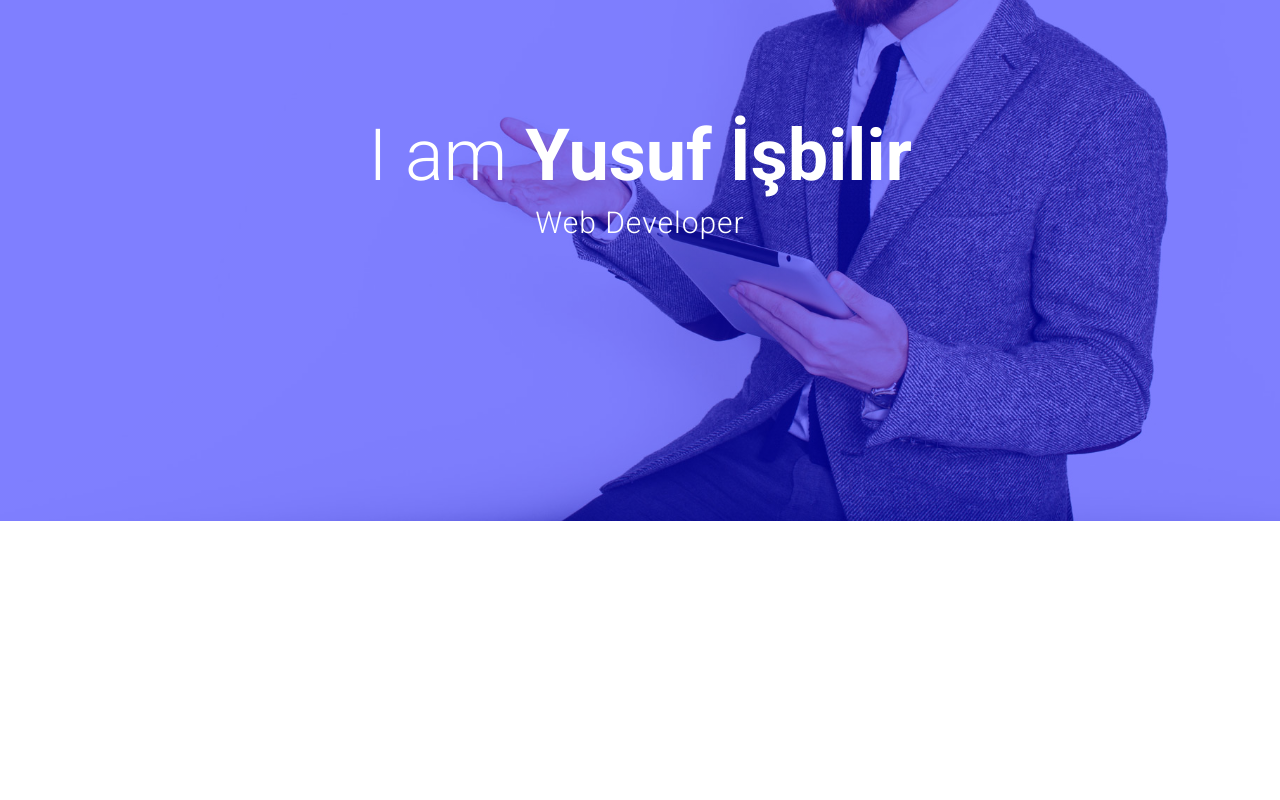
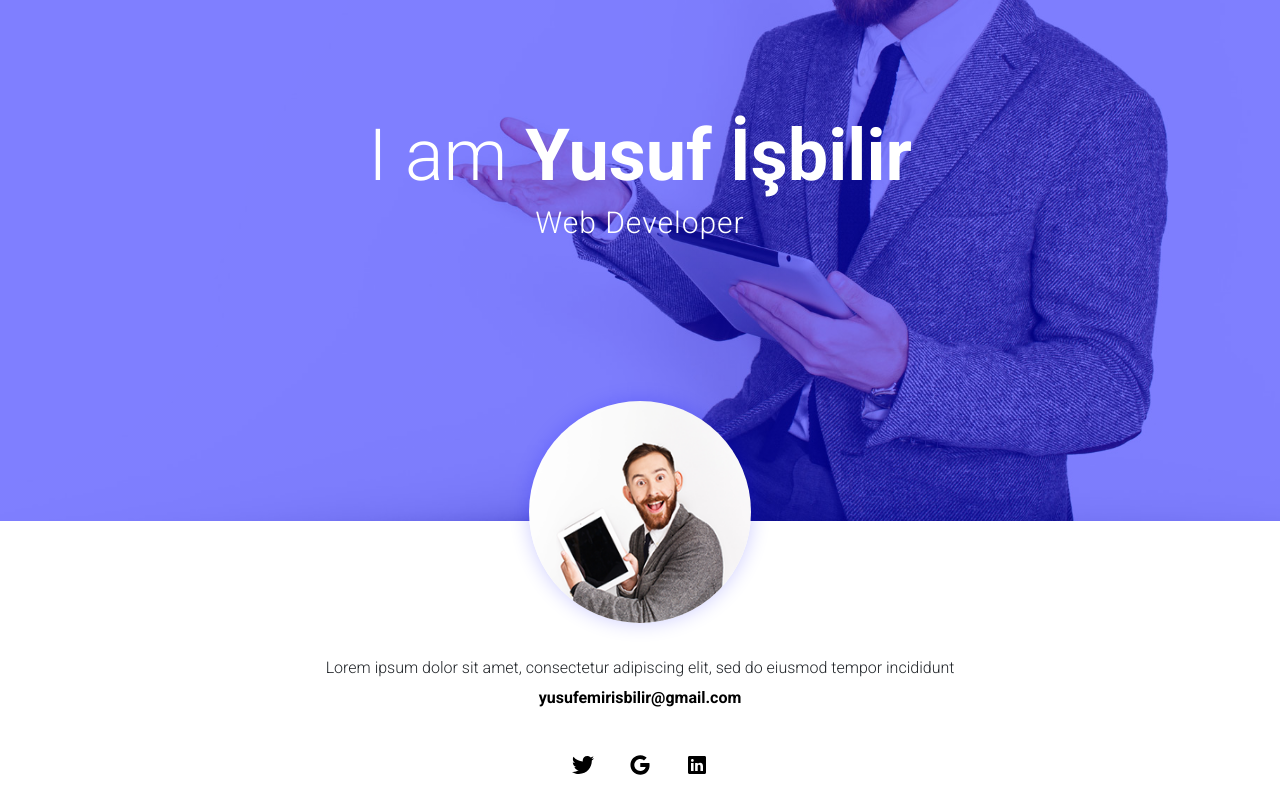
Before and after one commit to yusufisbilir/Re-Blog, a plain HTML site: page docs/index.html in a window 1280 px wide. Shown: the part 379-1179 px from the top of the page. Before the commit the page ends 900 px from the top, so only its background shows below. Drawn offline with nearby package versions, Linux system fonts and the light colour scheme.

Commit message:
author part done

```diff
--- a/docs/css/main.css
+++ b/docs/css/main.css
@@ -51,3 +51,53 @@ nav.header-menu ul li a:hover{
     letter-spacing: 1px;
 }
 /* header end */
+
+
+/* author start */
+.author-content{
+    margin-top: -120px;
+}
+.author-image{
+    width: 222px;
+    height: 222px;
+    border-radius: 100%;
+    overflow: hidden;
+    margin: 0 auto;
+    margin-bottom: 30px;
+    box-shadow: 0 0 20px rgba(0, 0, 255, 0.2);
+}
+.author-image img{
+    width: 100%;
+    height: auto;
+}
+.author-text p{
+    text-align: center;
+    font-size: 16px;
+    font-weight: 100;
+    line-height: 30px;
+}
+.author-text span{
+    display: block;
+    color: #000;
+    font-weight: 600;
+}
+.author-social-media{
+    text-align: center;
+    margin-top: 40px;
+}
+.author-social-media ul li {
+    display: inline-block;
+    margin-right: 30px;
+}
+.author-social-media ul li:last-child{
+    margin-right: 0;
+}
+.author-social-media ul li a{
+    font-size: 24px;
+    color: #000;
+    transition: .3s all ease;
+}
+.author-social-media ul li a:hover{
+    color: #0000ff;
+}
+/* author end */
--- a/docs/index.html
+++ b/docs/index.html
@@ -58,8 +58,34 @@
     </header>
     <!-- header end -->
 
+
+
+    <!-- author start -->
+    <section id="author">
+        <div class="container">
+            <div class="author-content">
+                <div class="author-image">
+                    <img src="images/author.png" alt="author">
+                </div>
+                <div class="author-text">
+                    <p>Lorem ipsum dolor sit amet, consectetur adipiscing elit, sed do eiusmod tempor incididunt
+                        <span>yusufemirisbilir@gmail.com</span></p>
+                </div>
+                <div class="author-social-media">
+                    <ul>
+                        <li><a href="#"><ion-icon name="logo-twitter"></ion-icon></a></li>
+                        <li><a href="#"><ion-icon name="logo-google"></ion-icon></a></li>
+                        <li><a href="#"><ion-icon name="logo-linkedin"></ion-icon></a></li>
+                    </ul>
+                </div>
+            </div>
+        </div>
+    </section>
+    <!-- author end -->
+
     <!-- ionicons -->
-    <script src="https://unpkg.com/ionicons@5.5.1/dist/ionicons.js"></script>
+    <script src="https://unpkg.com/ionicons@4.5.10-0/dist/ionicons.js"></script>
+
 
     <!-- Bootstrap -->
     <script src="https://code.jquery.com/jquery-3.5.1.slim.min.js" integrity="sha384-DfXdz2htPH0lsSSs5nCTpuj/zy4C+OGpamoFVy38MVBnE+IbbVYUew+OrCXaRkfj" crossorigin="anonymous"></script>
```
